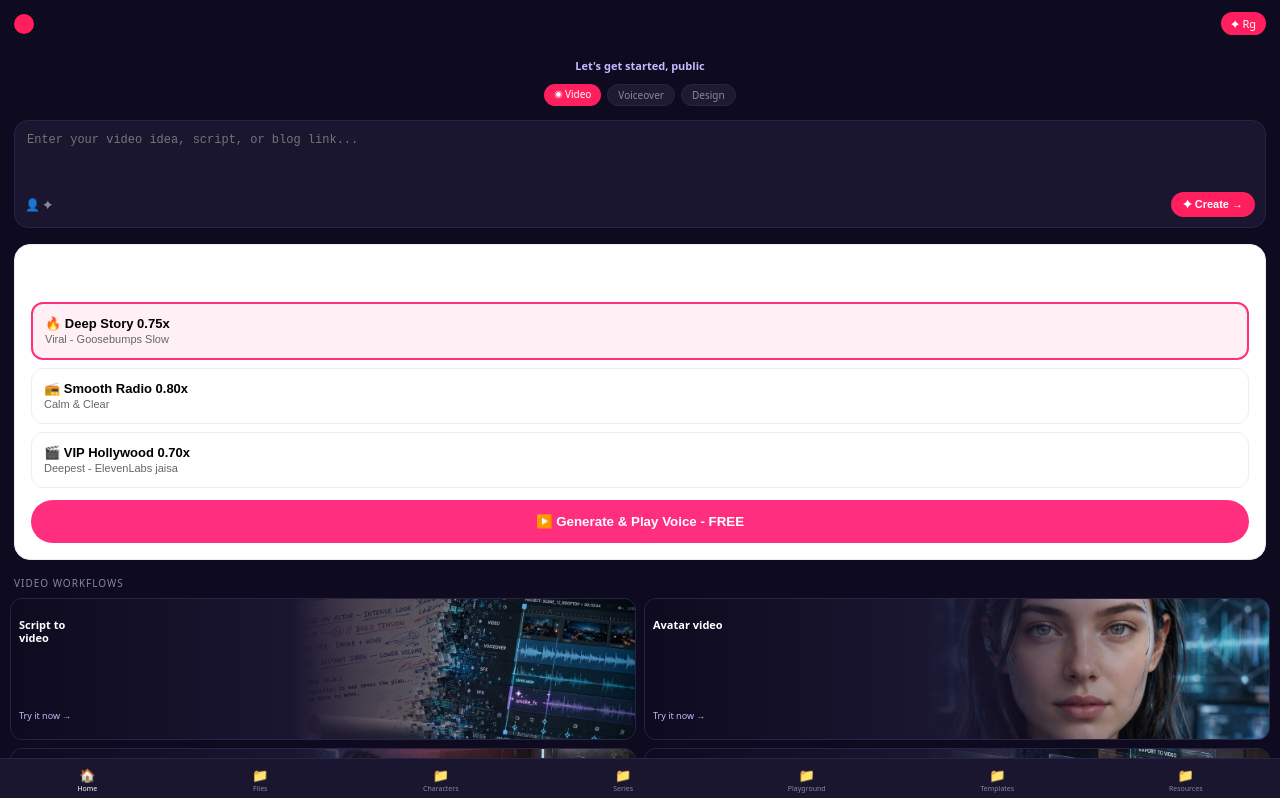
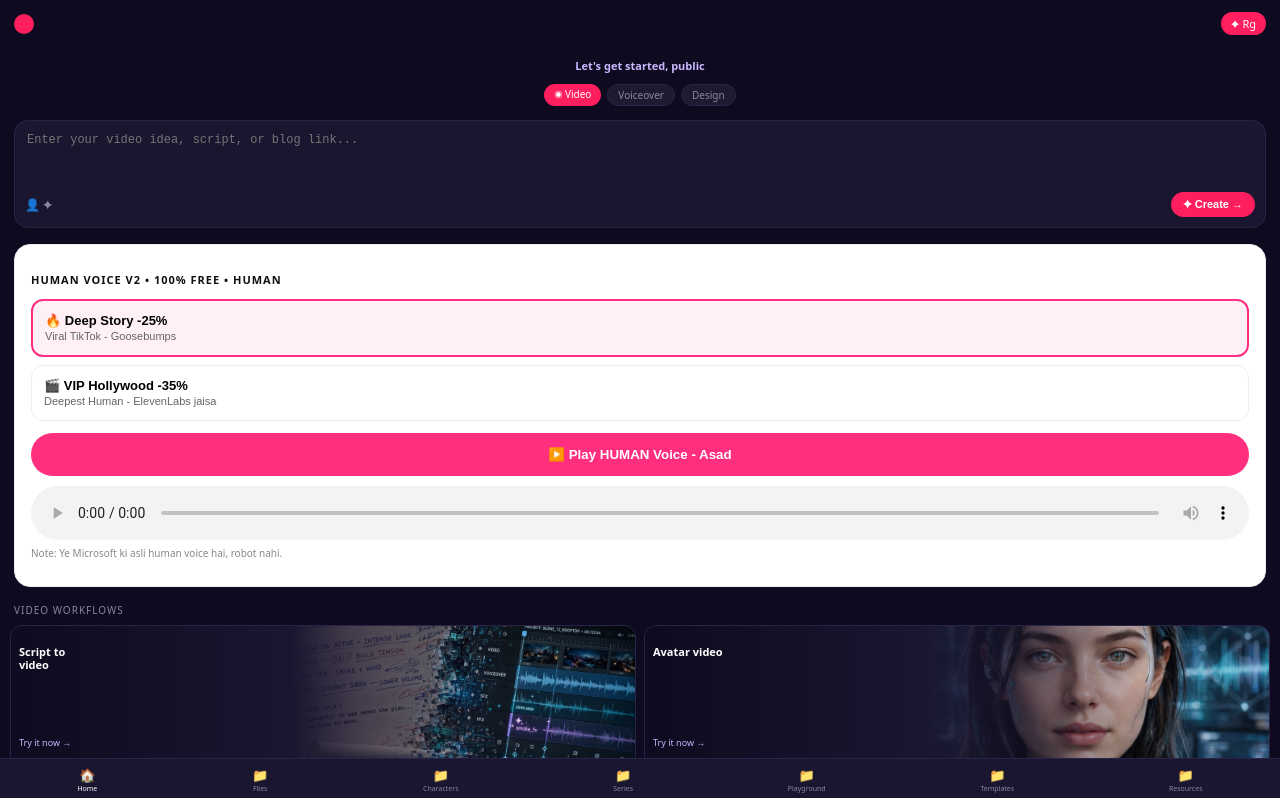
Before and after one commit to muradofficalid-art/LifeAI, a Next.js app: page /dashboard in a window 1280 px wide. Shown: the top 798 px of the page. Built offline with nearby package versions, Linux system fonts and the light colour scheme.

Commit message:
Implement human voice playback with loading state
Refactor voice playback functionality to use API for human voice generation and manage loading state.

```diff
--- a/components/VoiceSelector.tsx
+++ b/components/VoiceSelector.tsx
@@ -1,50 +1,52 @@
 'use client'
-import { useState } from 'react'
+import { useState, useRef } from 'react'
 
 export default function VoiceSelector({ text }: { text: string }) {
   const [mode, setMode] = useState('deep-story')
-  const [playing, setPlaying] = useState(false)
+  const [loading, setLoading] = useState(false)
+  const audioRef = useRef<HTMLAudioElement>(null)
 
-  const play = () => {
+  const playHuman = async () => {
     if (!text) return alert('Pehle story likho jan!')
-
-    speechSynthesis.cancel()
-    const ut = new SpeechSynthesisUtterance(text)
-
-    // Deep Slow Settings
-    if (mode === 'deep-story') { ut.rate = 0.75; ut.pitch = 0.7 }
-    if (mode === 'smooth-radio') { ut.rate = 0.8; ut.pitch = 0.9 }
-    if (mode === 'vip-hollywood') { ut.rate = 0.7; ut.pitch = 0.6 }
-
-    // Urdu / Hindi auto voice
-    const voices = speechSynthesis.getVoices()
-    const urVoice = voices.find(v => v.lang.includes('ur') || v.name.includes('Asad') || v.name.includes('Google हिन्दी'))
-    if (urVoice) ut.voice = urVoice
-
-    ut.onstart = () => setPlaying(true)
-    ut.onend = () => setPlaying(false)
-    speechSynthesis.speak(ut)
+    setLoading(true)
+    try {
+      const res = await fetch('/api/voice', {
+        method: 'POST',
+        headers: { 'Content-Type': 'application/json' },
+        body: JSON.stringify({ text, mode })
+      })
+      if (!res.ok) throw new Error('Voice failed')
+      const blob = await res.blob()
+      const url = URL.createObjectURL(blob)
+      if (audioRef.current) {
+        audioRef.current.src = url
+        await audioRef.current.play()
+      }
+    } catch (err) {
+      alert('Human voice error - Vercel deploy hone do 2 min')
+      console.error(err)
+    }
+    setLoading(false)
   }
 
   return (
-    <div style={{background:'white', border:'1px solid #eee', borderRadius:'16px', padding:'16px', marginTop:'16px'}}>
-      <p style={{fontSize:'12px', fontWeight:800}}>VOICE MODE - 100% FREE • Rs 0</p>
+    <div style={{background:'white', border:'1px solid #eee', borderRadius:'16px', padding:'16px', marginTop:'16px', color:'#111'}}>
+      <p style={{fontSize:'11px', fontWeight:800, letterSpacing:'1px'}}>HUMAN VOICE V2 • 100% FREE • HUMAN</p>
 
       <div style={{display:'grid', gap:'8px', marginTop:'12px'}}>
         <button onClick={() => setMode('deep-story')} style={{textAlign:'left', padding:'12px', borderRadius:'12px', border: mode==='deep-story'?'2px solid #FF2E7E':'1px solid #eee', background: mode==='deep-story'?'#FFF0F5':'white'}}>
-          <b style={{fontSize:'13px'}}>🔥 Deep Story 0.75x</b><br/><span style={{fontSize:'11px', color:'#666'}}>Viral - Goosebumps Slow</span>
-        </button>
-        <button onClick={() => setMode('smooth-radio')} style={{textAlign:'left', padding:'12px', borderRadius:'12px', border: mode==='smooth-radio'?'2px solid #FF2E7E':'1px solid #eee', background: mode==='smooth-radio'?'#FFF0F5':'white'}}>
-          <b style={{fontSize:'13px'}}>📻 Smooth Radio 0.80x</b><br/><span style={{fontSize:'11px', color:'#666'}}>Calm & Clear</span>
+          <b style={{fontSize:'13px'}}>🔥 Deep Story -25%</b><br/><span style={{fontSize:'11px', color:'#666'}}>Viral TikTok - Goosebumps</span>
         </button>
         <button onClick={() => setMode('vip-hollywood')} style={{textAlign:'left', padding:'12px', borderRadius:'12px', border: mode==='vip-hollywood'?'2px solid #FF2E7E':'1px solid #eee', background: mode==='vip-hollywood'?'#FFF0F5':'white'}}>
-          <b style={{fontSize:'13px'}}>🎬 VIP Hollywood 0.70x</b><br/><span style={{fontSize:'11px', color:'#666'}}>Deepest - ElevenLabs jaisa</span>
+          <b style={{fontSize:'13px'}}>🎬 VIP Hollywood -35%</b><br/><span style={{fontSize:'11px', color:'#666'}}>Deepest Human - ElevenLabs jaisa</span>
         </button>
       </div>
 
-      <button onClick={play} style={{marginTop:'12px', width:'100%', background: playing?'#111':'#FF2E7E', color:'white', padding:'14px', borderRadius:'999px', fontWeight:800, border:'none'}}>
-        {playing ? '⏸️ Playing... (Deep Slow)' : '▶️ Generate & Play Voice - FREE'}
+      <button onClick={playHuman} disabled={loading} style={{marginTop:'12px', width:'100%', background: loading?'#999':'#FF2E7E', color:'white', padding:'14px', borderRadius:'999px', fontWeight:800, border:'none'}}>
+        {loading ? '⏳ Human Voice Bana Raha Hun...' : '▶️ Play HUMAN Voice - Asad'}
       </button>
+      <audio ref={audioRef} controls style={{width:'100%', marginTop:'10px', display: loading ? 'none' : 'block'}} />
+      <p style={{fontSize:'10px', color:'#888', marginTop:'6px'}}>Note: Ye Microsoft ki asli human voice hai, robot nahi.</p>
     </div>
   )
 }
```
